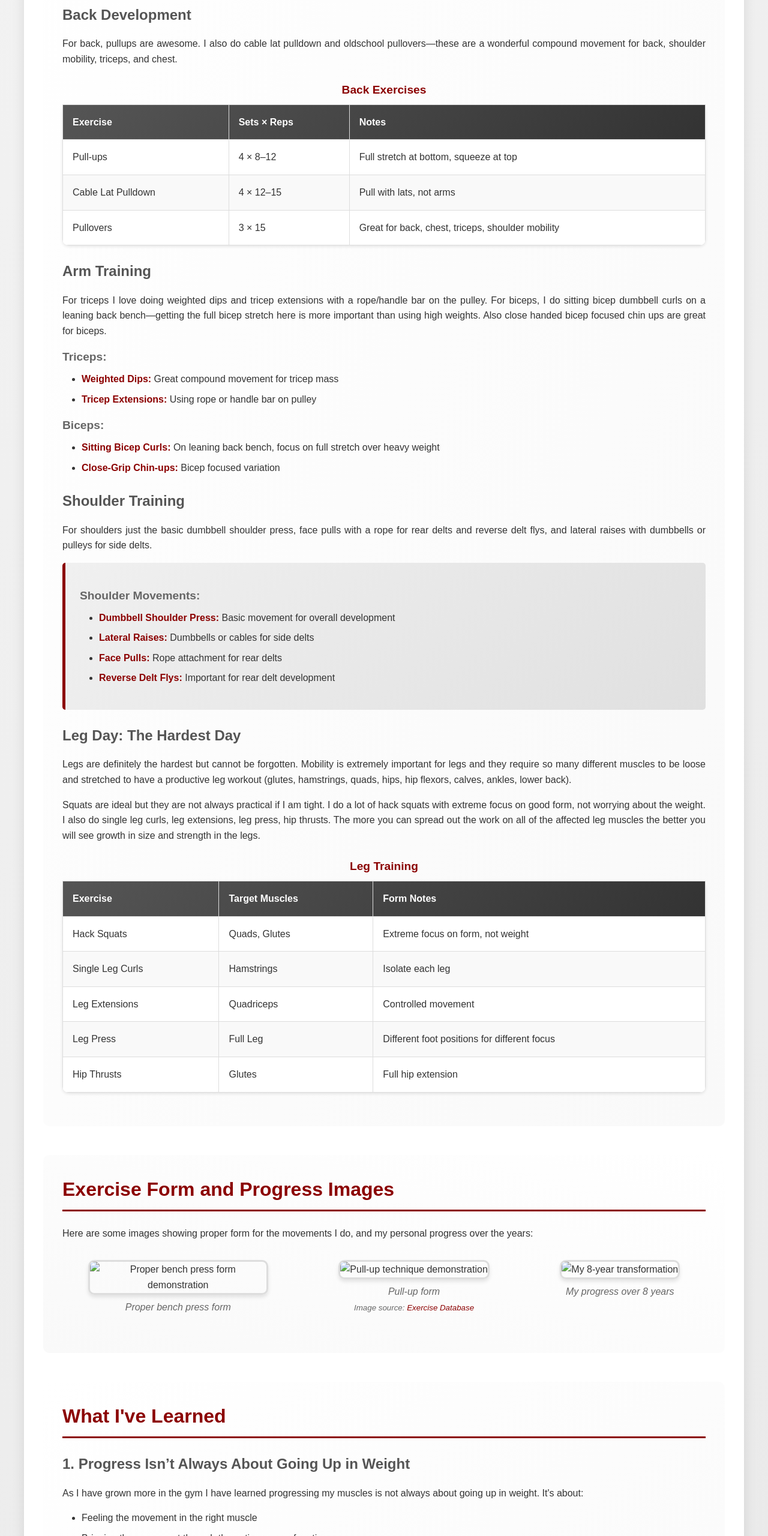
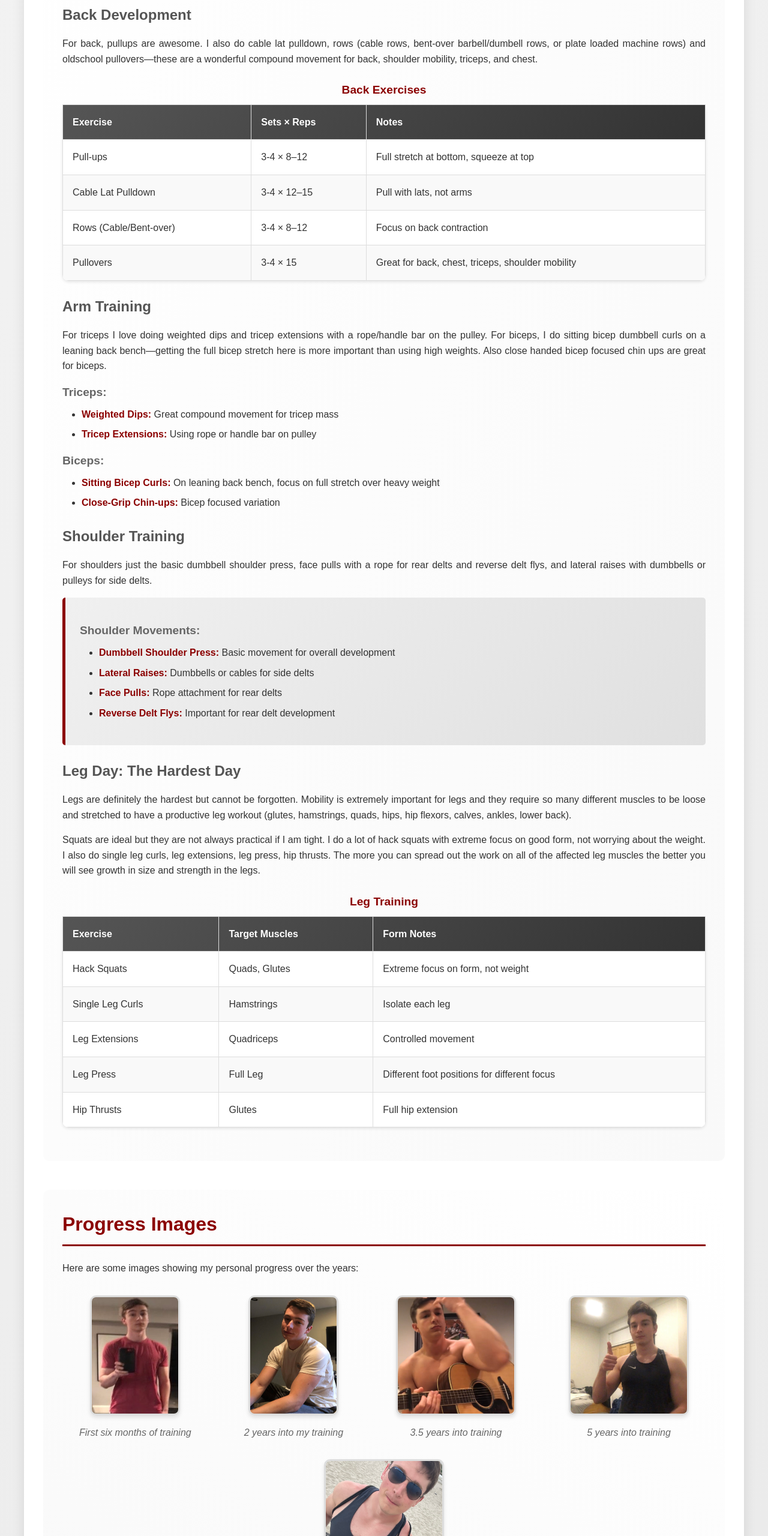
Before and after one commit to cblake18/cblake18.github.io, a plain HTML site: page index.html in a window 1280 px wide. Shown: the part 1767-4327 px from the top of the page at 60% size. Drawn offline with Linux system fonts and the light colour scheme.

Commit message:
added images, small edits to site content

```diff
--- a/css/style.css
+++ b/css/style.css
@@ -3,7 +3,7 @@ File: style.css
 GUI Assignment: Styling for Gym Journey Website
 Christian Blake, UMass Lowell Computer Science, christian_blake@student.uml.edu
 Copyright (c) 2025 by Christian Blake. All rights reserved.
-Created on May 27th, 2025
+Created from May 22nd, 2025 to May 28th, 2025
 Description: CSS styling for gym journey website with grey/red theme
 */
 
@@ -233,7 +233,7 @@ footer a {
     color: #ff6b6b;
 }
 
-/* Responsive Design */
+/* Responsive Design - very important for mobile device viewing*/
 @media (max-width: 768px) {
     header h1 {
         font-size: 1.8rem;
--- a/index.html
+++ b/index.html
@@ -12,7 +12,7 @@
     Christian Blake, UMass Lowell Computer Science, christian_blake@student.uml.edu
     Copyright (c) 2025 by Christian Blake. All rights reserved. May be freely copied or
     excerpted for educational purposes with credit to the author.
-    Created on May 27th, 2025
+    Created from May 22nd, 2025 to May 28th, 2025
     Description: This website documents my 8-year fitness journey, showcasing workout routines,
     progress, and lessons learned about consistency and proper form in strength training.
     -->
@@ -129,7 +129,7 @@
 
             <h3>Back Development</h3>
             <p>
-                For back, pullups are awesome. I also do cable lat pulldown and oldschool pullovers&mdash;these
+                For back, pullups are awesome. I also do cable lat pulldown, rows (cable rows, bent-over barbell/dumbell rows, or plate loaded machine rows) and oldschool pullovers&mdash;these
                 are a wonderful compound movement for back, shoulder mobility, triceps, and chest.
             </p>
 
@@ -145,17 +145,21 @@
                 <tbody>
                     <tr>
                         <td>Pull-ups</td>
-                        <td>4 &times; 8&ndash;12</td>
+                        <td>3-4 &times; 8&ndash;12</td>
                         <td>Full stretch at bottom, squeeze at top</td>
                     </tr>
                     <tr>
                         <td>Cable Lat Pulldown</td>
-                        <td>4 &times; 12&ndash;15</td>
+                        <td>3-4 &times; 12&ndash;15</td>
                         <td>Pull with lats, not arms</td>
                     </tr>
                     <tr>
+                        <td>Rows (Cable/Bent-over)</td>
+                        <td>3-4 &times; 8&ndash;12</td>
+                        <td>Focus on back contraction</td>
+                    <tr>
                         <td>Pullovers</td>
-                        <td>3 &times; 15</td>
+                        <td>3-4 &times; 15</td>
                         <td>Great for back, chest, triceps, shoulder mobility</td>
                     </tr>
                 </tbody>
@@ -252,28 +256,36 @@
 
         <!-- Progress Gallery Section -->
         <section id="progress">
-            <h2>Exercise Form and Progress Images</h2>
+            <h2>Progress Images</h2>
             <p>
-                Here are some images showing proper form for the movements I do, and my personal progress
-                over the years:
+                Here are some images showing my personal progress over the years:
             </p>
 
             <div class="image-gallery">
                 <!-- Note: Find copyright free images -->
                 <figure>
-                    <img src="images/bench-press-form.jpg" alt="Proper bench press form demonstration" width="300" height="200">
-                    <figcaption>Proper bench press form</figcaption>
+                    <img src="images/first.jpeg" alt="First six months of training" width="150" height="200">
+                    <figcaption>First six months of training</figcaption>
                 </figure>
 
                 <figure>
-                    <img src="images/pullup-form.jpg" alt="Pull-up technique demonstration" width="300" height="200">
-                    <figcaption>Pull-up form<br>
-                    <small>Image source: <a href="#">Exercise Database</a></small></figcaption>
+                    <img src="images/second.jpeg" alt="2 years into my training" width="150" height="200">
+                    <figcaption>2 years into my training<br></figcaption>
                 </figure>
 
                 <figure>
-                    <img src="images/personal-progress.jpg" alt="My 8-year transformation" width="300" height="200">
-                    <figcaption>My progress over 8 years</figcaption>
+                    <img src="images/third.jpeg" alt="3.5 years into training" width="200" height="200">
+                    <figcaption>3.5 years into training</figcaption>
+                </figure>
+
+                <figure>
+                    <img src="images/fourth.jpeg" alt="5 years into training" width="200" height="200">
+                    <figcaption>5 years into training</figcaption>
+                </figure>
+
+                <figure>
+                    <img src="images/fifth.jpeg" alt="7 years into training" width="200" height="200">
+                    <figcaption>7 years into training</figcaption>
                 </figure>
             </div>
         </section>
@@ -323,7 +335,7 @@
                 <li><a href="https://www.strongerbyscience.com/">Stronger by Science</a> - Evidence-based training information</li>
                 <li><a href="https://exrx.net/">ExRx.net</a> - Comprehensive exercise directory</li>
                 <li><a href="https://www.youtube.com/@JeffNippard">Jeff Nippard YouTube</a> - Science based information and injury prevention</li>
-                <li><a href="https://renaissanceperiodization.com/">Renaissance Periodization</a> - Scientific approach to training</li>
+                <li><a href="https://renaissanceperiodization.com/">Renaissance Periodization</a> - Scientific training approach with great explanations</li>
             </ul>
         </section>
     </main>
```
Also changed, not shown: images/fifth.jpeg (added), images/first.jpeg (added), images/fourth.jpeg (added), images/second.jpeg (added), images/third.jpeg (added).
